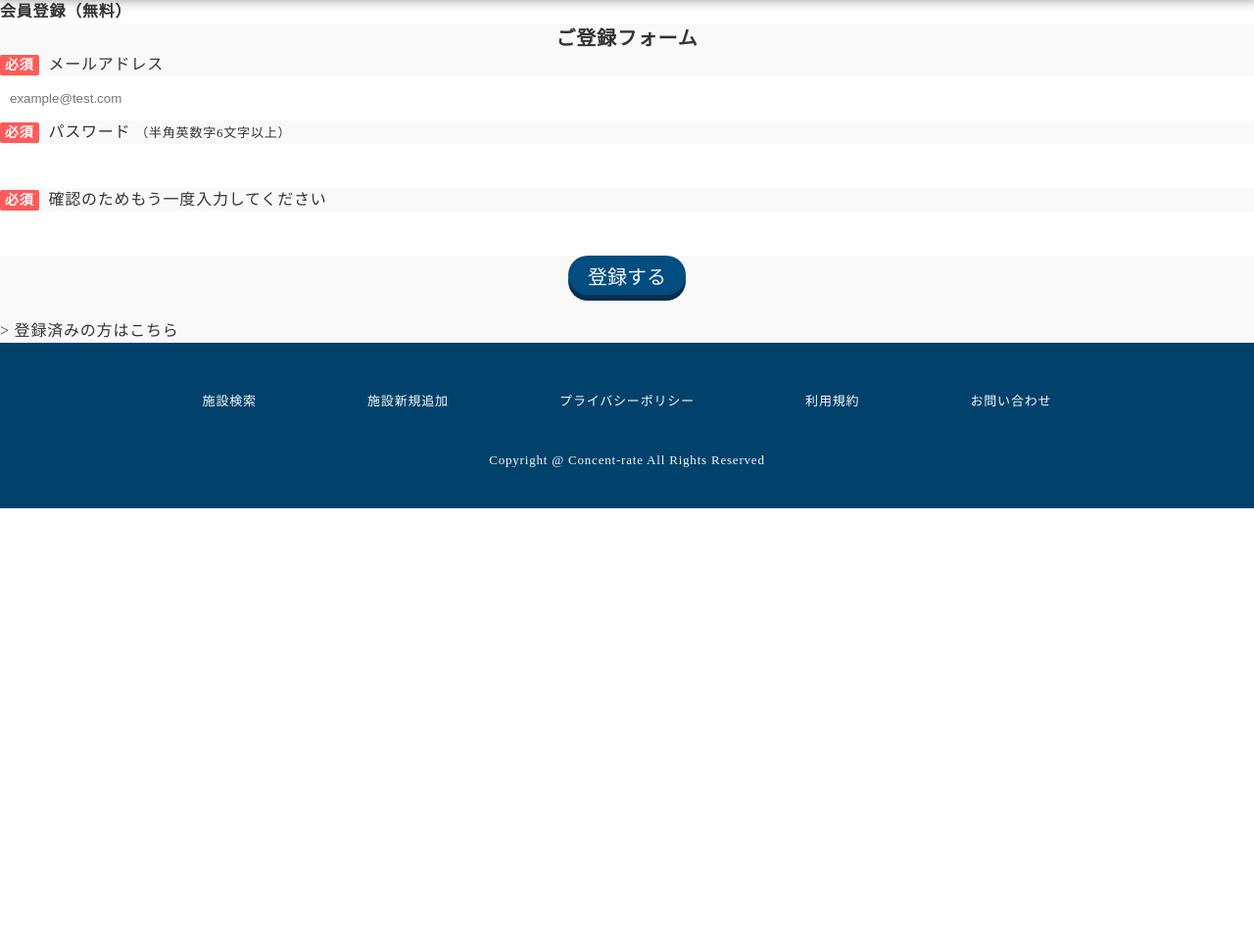
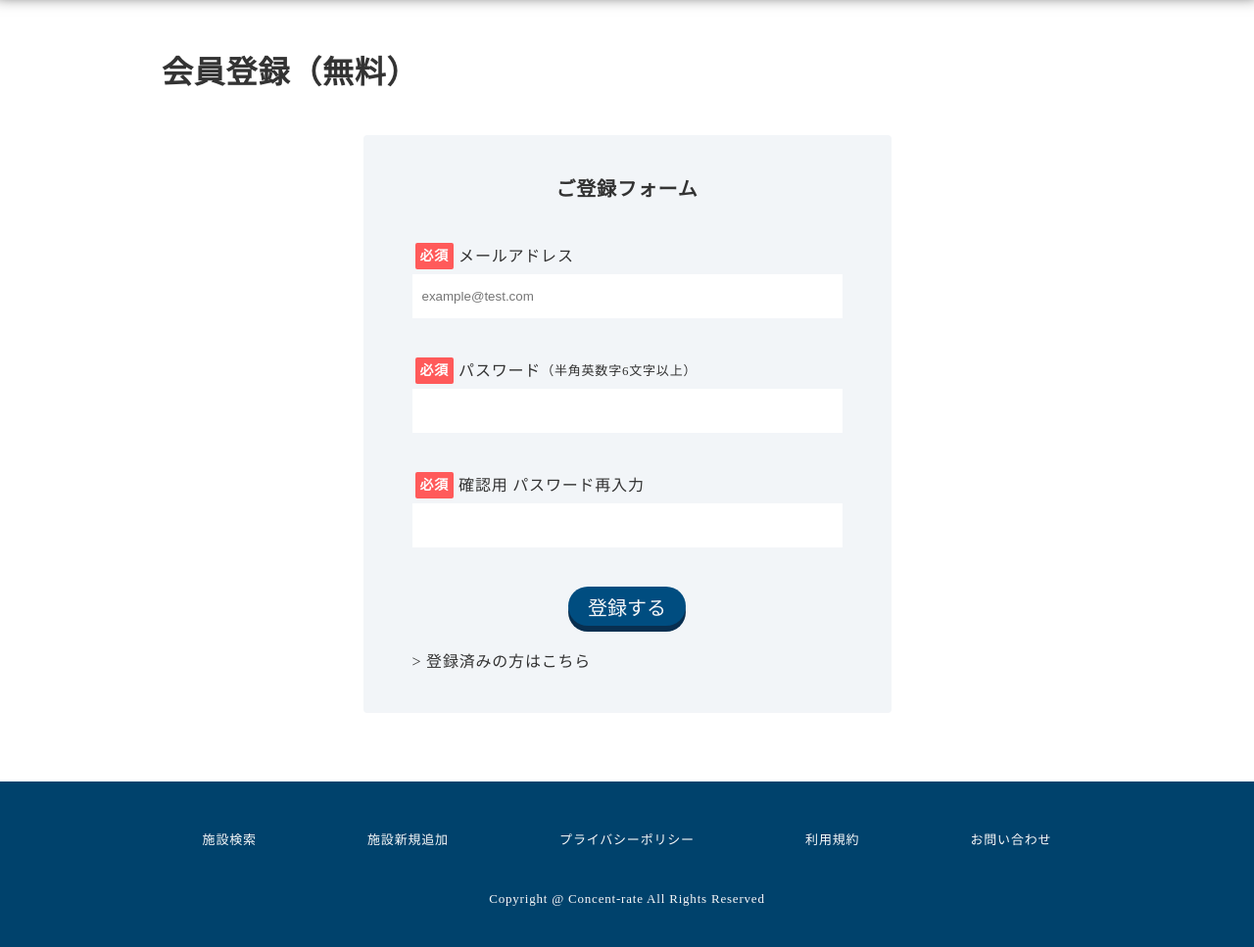
Before and after one commit to TsutomuOikawa/Review-site_personal-PJ, a PHP site: page /Concent-rate/registration.php in a window 1280 px wide. Shown: the part 60-1027 px from the top of the page at 98% size. Before the commit the page ends 579 px from the top, so only its background shows below. Run offline with PHP 8.4, Linux system fonts and the light colour scheme; some libraries are stand-ins or nearby versions.

Commit message:
clean:レスポンシブ対応
レスポンシブ対応に伴いhtmlクラスを修正

```diff
--- a/registration.php
+++ b/registration.php
@@ -94,65 +94,65 @@ if (!empty($_POST)) {
 $p_title = '会員登録';
 //共通headタグ呼び出し
 require('head.php');
-
 //共通ヘッダー呼び出し
 require('header.php');
 ?>
 
 <!--　メインコンテンツ　-->
-<main class="page-wrapper">
-  <h1 class="page_title">会員登録（無料）</h1>
-  <div class="page_contents--center mainContents-wrapper">
+<main id="registration" class="page-wrapper">
+  <div class="container">
+    <h1 class="container_title">会員登録（無料）</h1>
+    <div class="container_body">
 
-    <form method="post" class="scrollContents-wrapper baseColor">
+      <form method="post" class="module form">
+        <h2 class="module_title">ご登録フォーム</h2>
+        <div class ="module_body">
 
-      <h2 class="subTitle --fontCenter">ご登録フォーム</h2>
-      <div class ="form-wrapper">
-
-        <div class="area-msg">
+          <div class="form_errMsg">
             <?php echo showErrMsg('common'); ?>
           </div>
 
           <label>
-          <div class="form_title">
+            <div class="form_name">
               <span class="form_label form_label--required">必須</span>
               メールアドレス
             </div>
-          <input type="text" name="email" class="form_input form_input--mainContents <?php if (!empty($err_msg['email'])) echo 'err'; ?>" value="<?php echo getFormData('email'); ?>" placeholder="example@test.com">
+            <input type="text" name="email" class="form_input  <?php if (!empty($err_msg['email'])) echo 'err'; ?>" value="<?php echo getFormData('email'); ?>" placeholder="example@test.com">
           </label>
-        <div class="area-msg">
+          <div class="form_errMsg">
             <?php echo showErrMsg('email'); ?>
           </div>
 
           <label>
-          <div class="form_title">
+            <div class="form_name">
               <span class="form_label form_label--required">必須</span>
               パスワード
               <span class="font-sizeS">（半角英数字6文字以上）</span>
             </div>
-          <input type="password" name="pass" class="form_input form_input--mainContents <?php if (!empty($err_msg['pass'])) echo 'err'; ?>" value="<?php echo getFormData('pass'); ?>">
+            <input type="password" name="pass" class="form_input  <?php if (!empty($err_msg['pass'])) echo 'err'; ?>" value="<?php echo getFormData('pass'); ?>">
           </label>
-        <div class="area-msg">
+          <div class="form_errMsg">
             <?php echo showErrMsg('pass'); ?>
           </div>
 
           <label>
-          <div class="form_title">
+            <div class="form_name">
               <span class="form_label form_label--required">必須</span>
-            確認のためもう一度入力してください
+              確認用 パスワード再入力
             </div>
-          <input type="password" name="pass_re" class="form_input form_input--mainContents <?php if (!empty($err_msg['pass_re'])) echo 'err'; ?>" value="<?php echo getFormData('pass_re'); ?>">
+            <input type="password" name="pass_re" class="form_input  <?php if (!empty($err_msg['pass_re'])) echo 'err'; ?>" value="<?php echo getFormData('pass_re'); ?>">
           </label>
-        <div class="area-msg">
+          <div class="form_errMsg">
             <?php echo showErrMsg('pass_re'); ?>
           </div>
 
-        <input type="submit" class="btn btn--submit btn--submit--mainContents" value="登録する">
+          <button type="submit" class="btn btn--submit">登録する</button>
           <p class="form_notion"><a href="login.php" class="--hoverLine">&gt 登録済みの方はこちら</a></p>
 
         </div>
       </form>
     </div>
+  </div>
 </main>
 
 <!--　共通フッター呼び出し　-->
```
Lines whose indentation alone changed are shown as unchanged.
